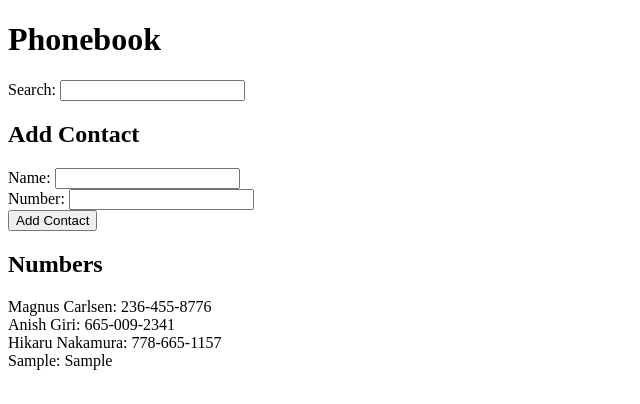
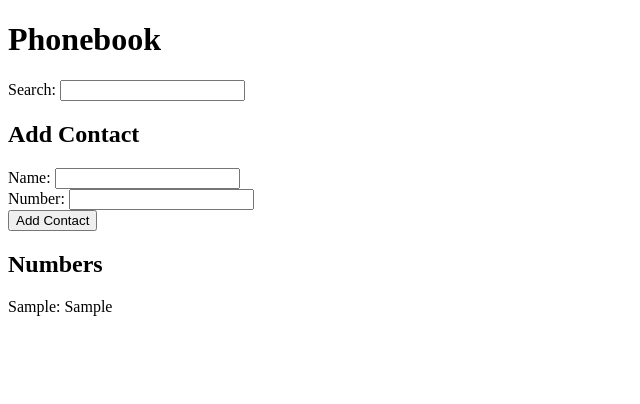
Before and after one commit to RastkoAmun/phonebook-app, a React (Create React App) app: page / in a window 1280 px wide. Both pictures are taken after typing "Sample", "Sample" into the empty fields and a click on the button "Add Contact". Shown: the top 404 px of the page, without its empty margins (0-640 px from the left). Built offline with nearby package versions, Linux system fonts and the light colour scheme.

Commit message:
App compltelely refactored

```diff
--- a/src/App.js
+++ b/src/App.js
@@ -1,18 +1,16 @@
 import { useState } from 'react'
+import SearchFilter from './components/SearchFilter'
 import ContactForm from './components/ContactFrom';
+import ContactList from './components/ContactList'
 
 const App = () => {
-  const [contacts, setContacts] = useState([
-    {name: 'Magnus Carlsen', number: '236-455-8776'},
-    {name: 'Anish Giri', number: '665-009-2341'},
-    {name: 'Hikaru Nakamura', number: '778-665-1157'}
-  ])
+  const [contacts, setContacts] = useState([])
   const [newName, setNewName] = useState('');
   const [newNumber, setNewNumber] = useState('');
   const [searchValue, setSearchValue] = useState('');
+  const [counter, setCounter] = useState(0);
 
-  const searchedContacts = contacts.filter((contact) =>
-  {
+  const searchedContacts = contacts.filter((contact) => {
     return contact.name.toLowerCase().includes(searchValue.toLowerCase());
   });
 
@@ -34,7 +32,8 @@ const App = () => {
     event.preventDefault()
     const newContact = {
       name: newName,
-      number: newNumber
+      number: newNumber,
+      id: counter
     }
 
     const isFound = contacts.find(contact =>
@@ -47,22 +46,21 @@ const App = () => {
       setContacts(contacts.concat(newContact))
       setNewName('')
       setNewNumber('')
+      setCounter(counter + 1);
     }
   }
 
   return(
     <div>
       <h1>Phonebook</h1>
-      <div>Search: <input value={searchValue} onChange={handleSearchInput}/></div>
+      <SearchFilter searchValue={searchValue} handleInput={handleSearchInput} />
 
       <h2>Add Contact</h2>
       <ContactForm nameValue={newName} numberValue={newNumber} addContact={addContact} handleInput={handleInput} />
-        <h2>Numbers</h2>
-        <div>
-          {searchedContacts.map(contact =>
-            <div key={contact.name}>{contact.name}: {contact.number}</div>
-          )}
-        </div>
+
+      <h2>Numbers</h2>
+      <ContactList contacts={searchedContacts}/>
+
     </div>
   )
 }
--- /dev/null
+++ b/src/components/ContactInfo.js
@@ -0,0 +1,7 @@
+const ContactInfo = ({name, number}) => {
+  return(
+    <div>{name}: {number}</div>
+  )
+}
+
+export default ContactInfo;
--- /dev/null
+++ b/src/components/ContactList.js
@@ -0,0 +1,16 @@
+import ContactInfo from './ContactInfo'
+
+const ContactList = ({contacts}) => {
+  return(
+    <div>
+      {contacts.map(contact =>
+        <div key={contact.id}>
+          <ContactInfo name={contact.name} number={contact.number} />
+        </div>
+      )}
+    </div>
+  )
+}
+
+
+export default ContactList;
--- /dev/null
+++ b/src/components/SearchFilter.js
@@ -0,0 +1,9 @@
+const SearchFilter = (props) => {
+  return(
+    <div>
+      Search: <input value={props.searchValue} onChange={props.handleInput}/>
+    </div>
+  )
+}
+
+export default SearchFilter;
```
Also changed, not shown: database.json (added, +16 -0 lines).
